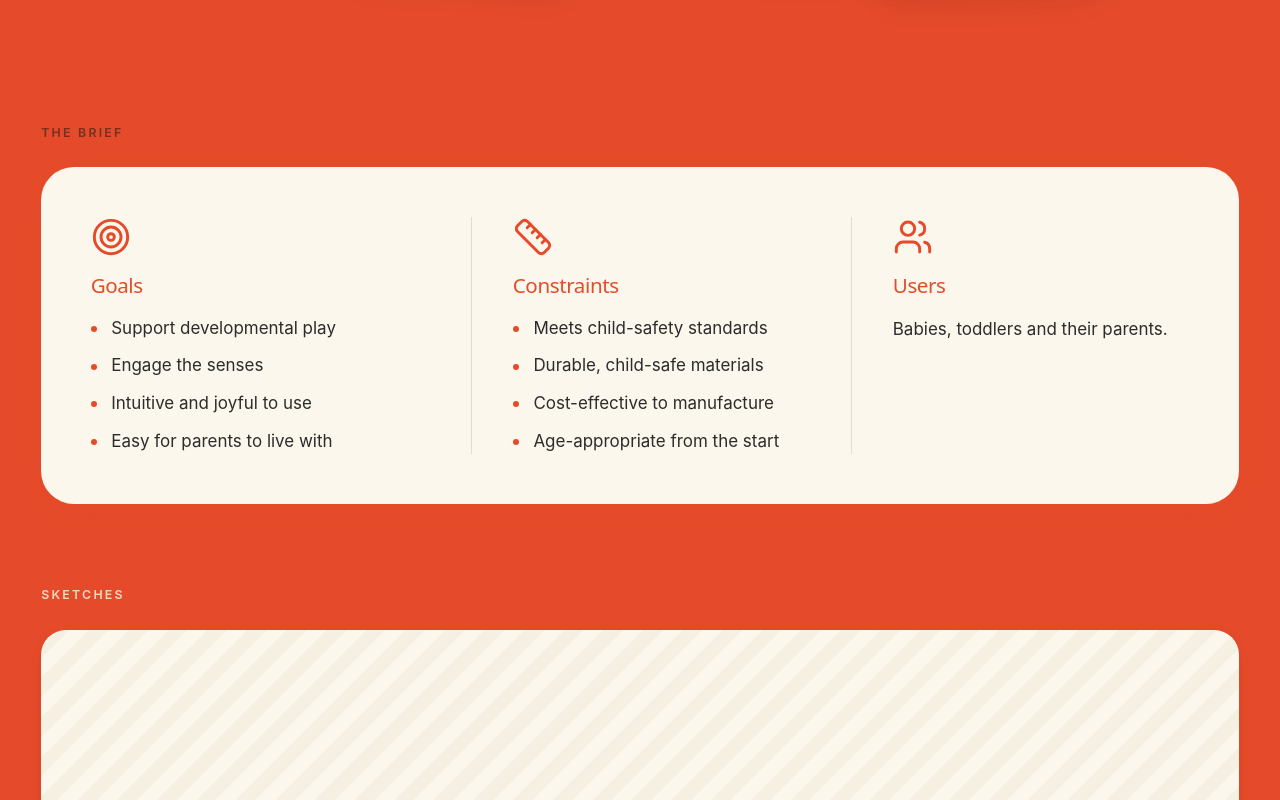
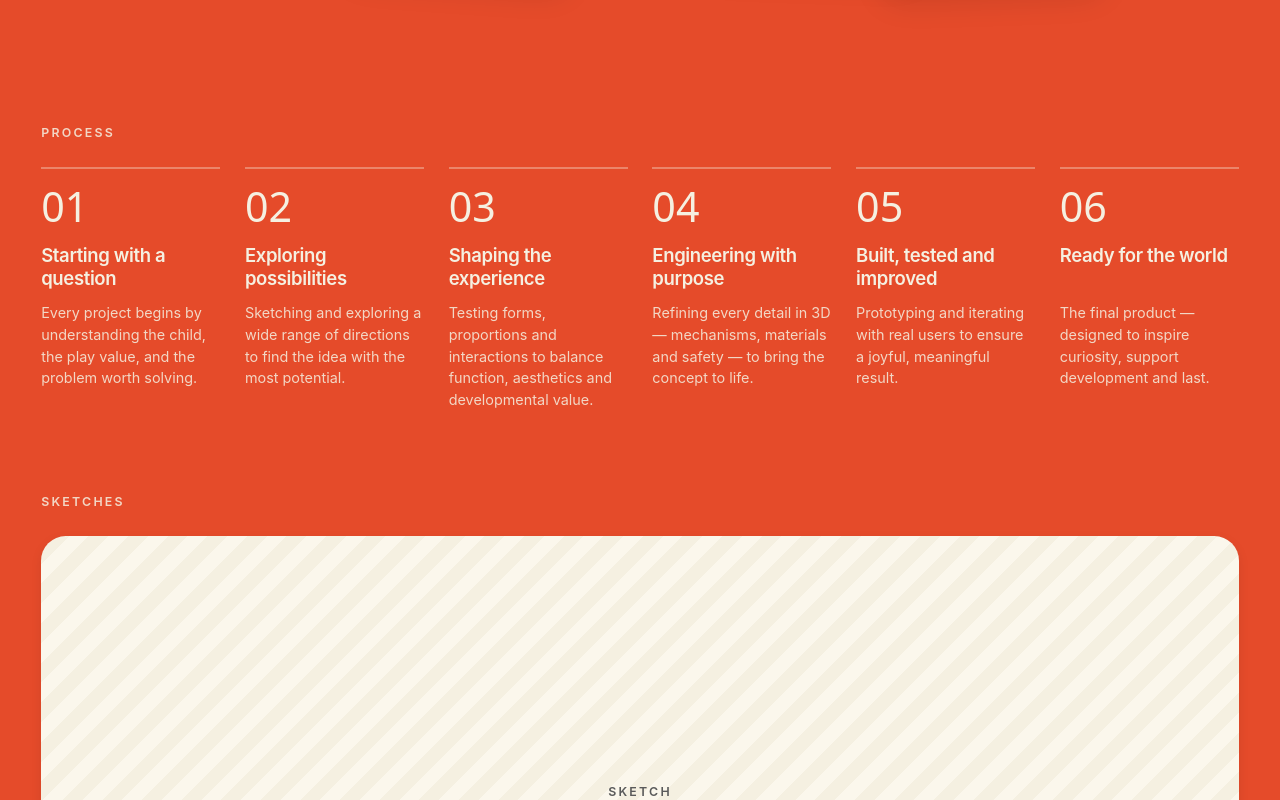
Before and after one commit to switchcasestudio/sha-design-studio, a React (Vite) app: page /projects/garden-of-adventures-packaging in a window 1280 px wide. Shown: the part 1620-2420 px from the top of the page. Built offline with nearby package versions, Linux system fonts and the light colour scheme; a web font is replaced by a local one.

Commit message:
update footer, WIP projects

```diff
--- a/src/components/layout/Footer.css
+++ b/src/components/layout/Footer.css
@@ -72,20 +72,11 @@
   opacity: 0.7;
 }
 
-/* Current route: brand orange + a leading marker so it's not colour-only.
+/* Current route: brand orange + bold.
    Bold at 20px → "large text", so orange on cream (3.43:1) clears the 3:1 bar. */
 .footer__link--active {
   color: var(--color-orange);
   font-weight: var(--weight-bold);
-}
-
-.footer__link--active::before {
-  content: '';
-  width: 0.45em;
-  height: 0.45em;
-  border-radius: var(--radius-full);
-  background-color: var(--color-orange);
-  flex-shrink: 0;
 }
 
 .footer__who {
--- a/src/pages/ProjectDetail.css
+++ b/src/pages/ProjectDetail.css
@@ -262,11 +262,6 @@
   margin-bottom: var(--space-6);
 }
 
-.pd-eyebrow--ink {
-  color: var(--color-ink);
-  opacity: 0.55;
-}
-
 /* ---------- Overview (authored narrative — sits between title and tags) ---------- */
 .pd-overview {
   margin-top: var(--space-6);
@@ -299,76 +294,6 @@
 
 .pd-overview__para + .pd-overview__para {
   margin-top: var(--space-5);
-}
-
-/* ---------- The brief (Goals / Constraints / Users) ---------- */
-.pd-brief {
-  margin-top: var(--space-20);
-}
-
-.pd-brief__panel {
-  display: grid;
-  grid-template-columns: repeat(3, 1fr);
-  gap: var(--space-10);
-  background-color: var(--color-cream-soft);
-  color: var(--color-ink);
-  border-radius: var(--radius-2xl);
-  padding: clamp(var(--space-8), 4vw, var(--space-12));
-  box-shadow: var(--shadow-card);
-}
-
-.pd-brief__col + .pd-brief__col {
-  border-left: 1px solid var(--color-border);
-  padding-left: var(--space-10);
-}
-
-.pd-brief__icon {
-  width: 40px;
-  height: 40px;
-  color: var(--color-orange);
-  margin-bottom: var(--space-4);
-}
-
-.pd-brief__heading {
-  font-family: var(--font-display);
-  font-size: var(--text-xl);
-  line-height: var(--leading-snug);
-  color: var(--color-orange);
-  margin-bottom: var(--space-4);
-}
-
-.pd-brief__list {
-  list-style: none;
-  margin: 0;
-  padding: 0;
-  display: flex;
-  flex-direction: column;
-  gap: var(--space-3);
-}
-
-.pd-brief__list li {
-  position: relative;
-  padding-left: var(--space-5);
-  font-size: var(--text-base);
-  line-height: var(--leading-normal);
-  color: var(--color-ink-soft);
-}
-
-.pd-brief__list li::before {
-  content: '';
-  position: absolute;
-  left: 0;
-  top: 0.6em;
-  width: 6px;
-  height: 6px;
-  border-radius: var(--radius-full);
-  background-color: var(--color-orange);
-}
-
-.pd-brief__text {
-  font-size: var(--text-base);
-  line-height: var(--leading-relaxed);
-  color: var(--color-ink-soft);
 }
 
 /* ---------- Process (horizontal timeline) ---------- */
@@ -565,20 +490,6 @@
 }
 
 @media (max-width: 768px) {
-  /* Brief stacks into a single column; dividers move from left to top */
-  .pd-brief__panel {
-    grid-template-columns: 1fr;
-    gap: 0;
-  }
-
-  .pd-brief__col + .pd-brief__col {
-    border-left: 0;
-    border-top: 1px solid var(--color-border);
-    padding-left: 0;
-    padding-top: var(--space-8);
-    margin-top: var(--space-8);
-  }
-
   /* Sketches stack one above the other */
   .pd-sketches__grid {
     grid-template-columns: 1fr;
--- a/src/pages/ProjectDetail.jsx
+++ b/src/pages/ProjectDetail.jsx
@@ -1,7 +1,6 @@
 import { useEffect, useState } from 'react';
 import { Link, Navigate, useParams } from 'react-router-dom';
 import { motion, useReducedMotion } from 'motion/react';
-import { Target, Ruler, Users } from 'lucide-react';
 import { projects, getProjectById } from '@/data';
 import { getCaseStudy } from '@/data/caseStudies';
 import { getContentForProject } from '@/data/projectContent';
@@ -97,43 +96,6 @@ function ProjectOverview({ entries }) {
             ))}
           </div>
         ))}
-      </div>
-    </motion.section>
-  );
-}
-
-// ---------- The brief: Goals / Constraints / Users (cream panel) ----------
-function ProjectBrief({ brief }) {
-  const reveal = useReveal();
-  return (
-    <motion.section className="pd-brief" aria-label="Project brief" {...reveal}>
-      <span className="pd-eyebrow pd-eyebrow--ink">The brief</span>
-      <div className="pd-brief__panel">
-        <div className="pd-brief__col">
-          <Target className="pd-brief__icon" strokeWidth={1.75} aria-hidden="true" />
-          <h3 className="pd-brief__heading">Goals</h3>
-          <ul className="pd-brief__list">
-            {brief.goals.map((item) => (
-              <li key={item}>{item}</li>
-            ))}
-          </ul>
-        </div>
-
-        <div className="pd-brief__col">
-          <Ruler className="pd-brief__icon" strokeWidth={1.75} aria-hidden="true" />
-          <h3 className="pd-brief__heading">Constraints</h3>
-          <ul className="pd-brief__list">
-            {brief.constraints.map((item) => (
-              <li key={item}>{item}</li>
-            ))}
-          </ul>
-        </div>
-
-        <div className="pd-brief__col">
-          <Users className="pd-brief__icon" strokeWidth={1.75} aria-hidden="true" />
-          <h3 className="pd-brief__heading">Users</h3>
-          <p className="pd-brief__text">{brief.users}</p>
-        </div>
       </div>
     </motion.section>
   );
@@ -332,6 +294,18 @@ function ProjectDetail() {
                   </dd>
                 </div>
 
+                {caseStudy?.brief?.goals?.length > 0 && (
+                  <div className="project-detail__meta-item">
+                    <dt>Goals</dt>
+                    <dd>
+                      <ul className="project-detail__roles">
+                        {caseStudy.brief.goals.map((goal) => (
+                          <li key={goal}>{goal}</li>
+                        ))}
+                      </ul>
+                    </dd>
+                  </div>
+                )}
               </dl>
             </aside>
           </div>
@@ -397,13 +371,12 @@ function ProjectDetail() {
           onNavigate={setLightboxIndex}
         />
 
-        {/* ---------- Case study: brief · sketches · process ---------- */}
-        {caseStudy?.brief && <ProjectBrief brief={caseStudy.brief} />}
+        {/* ---------- Case study: process · sketches ---------- */}
+        {caseStudy?.process?.length > 0 && (
+          <ProjectTimeline steps={caseStudy.process} />
+        )}
         {caseStudy?.sketches?.length > 0 && (
           <ProjectSketches sketches={caseStudy.sketches} />
-        )}
-        {caseStudy?.process?.length > 0 && (
-          <ProjectTimeline steps={caseStudy.process} />
         )}
 
         {/* ---------- Footer nav ---------- */}
```
Also changed, not shown: 1 other file (tests, documents, lock files or other folders).
